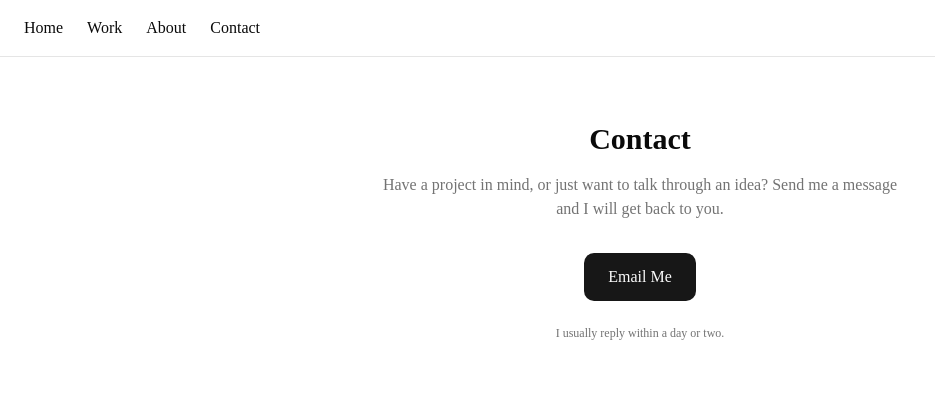
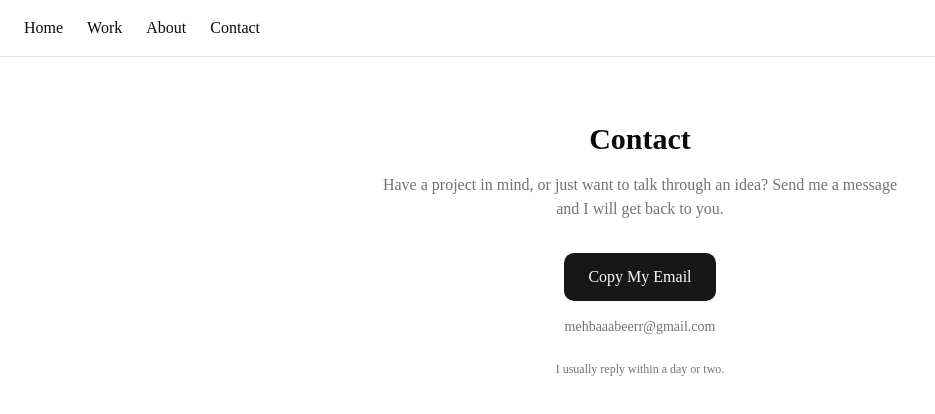
Before and after one commit to AbeerZahid19/Portfolio-capstone, a Next.js app: page /contact in a window 1280 px wide. Shown: the top 414 px of the page, without its empty margins (0-935 px from the left). Built offline with nearby package versions, Linux system fonts and the light colour scheme.

Commit message:
fix: replace mailto button with copy-to-clipboard (mailto wasn't opening for reviewer)

```diff
--- a/app/contact/page.tsx
+++ b/app/contact/page.tsx
@@ -1,11 +1,32 @@
+"use client";
+
+import { useState } from "react";
+
 export default function ContactPage() {
+  const [copied, setCopied] = useState(false);
+  const email = "mehbaaabeerr@gmail.com";
+
+  function handleClick() {
+    navigator.clipboard.writeText(email);
+    setCopied(true);
+    setTimeout(() => setCopied(false), 2000);
+  }
+
   return (
     <div className="max-w-xl mx-auto px-6 py-16 text-center">
       <h1 className="text-3xl font-bold mb-4">Contact</h1>
       <p className="text-muted-foreground mb-8">
         Have a project in mind, or just want to talk through an idea? Send me a message and I will get back to you.
       </p>
-      <a href="mailto:mehbaaabeerr@gmail.com" className="inline-block bg-primary text-primary-foreground px-6 py-3 rounded-lg font-medium">Email Me</a>
+      <button
+        onClick={handleClick}
+        className="inline-block bg-primary text-primary-foreground px-6 py-3 rounded-lg font-medium"
+      >
+        {copied ? "Email Copied!" : "Copy My Email"}
+      </button>
+      <p className="text-sm text-muted-foreground mt-4">
+        {email}
+      </p>
       <p className="text-xs text-muted-foreground mt-6">
         I usually reply within a day or two.
       </p>
```
